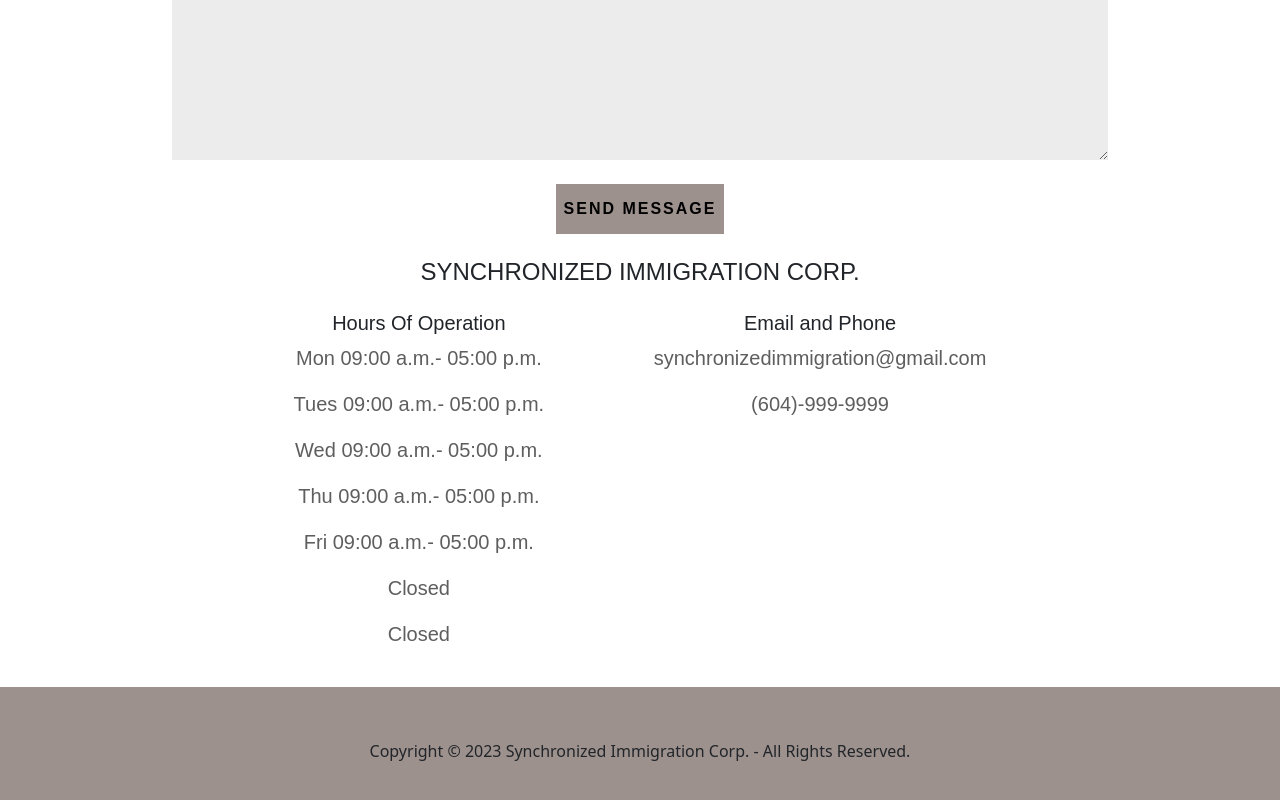
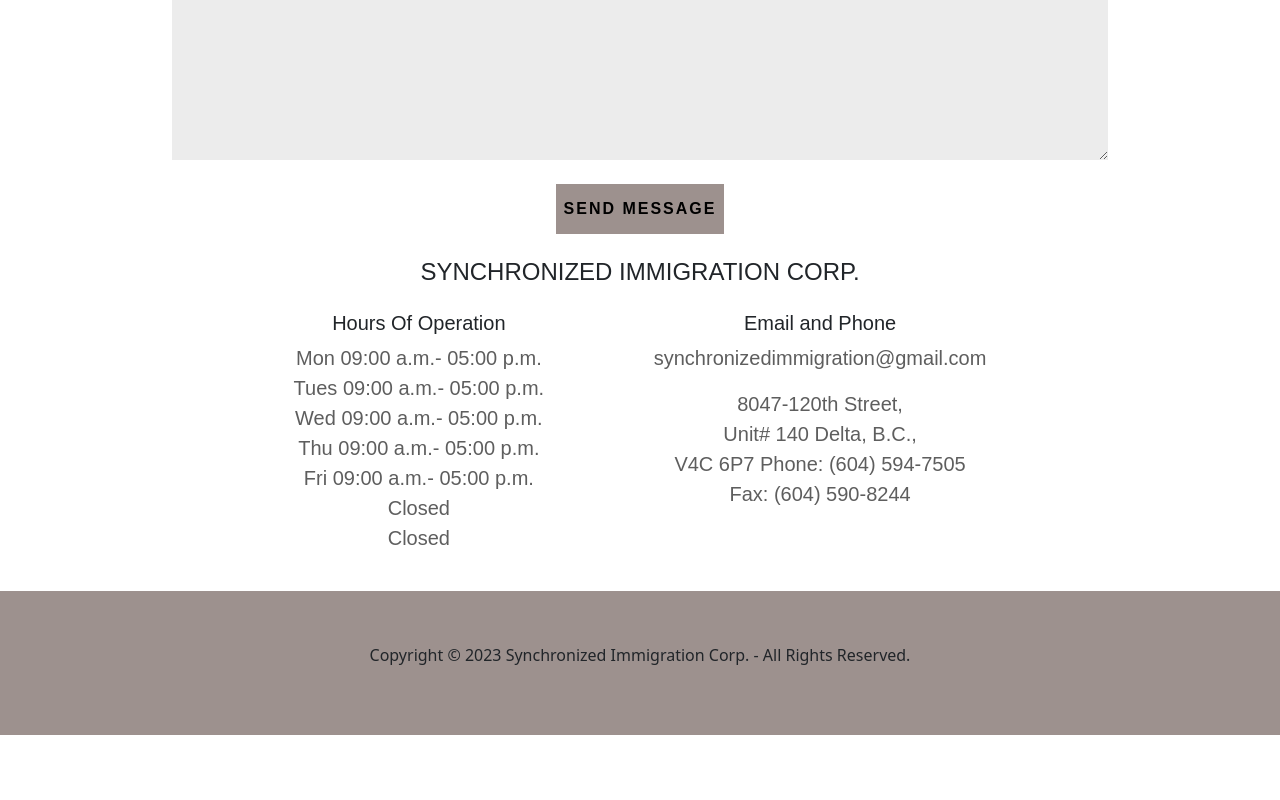
Before and after one commit to SamarjitBhogal/synch-imm, a React (Create React App) app: page /contact in a window 1280 px wide. Shown: the part 562-1362 px from the top of the page. After the commit the page ends 1297 px from the top, so only its background shows below. Built offline with nearby package versions, Linux system fonts and the light colour scheme.

Commit message:
navbar shrinking complete

```diff
--- a/src/App.js
+++ b/src/App.js
@@ -11,7 +11,6 @@ import Forms from "./pages/Forms";
 import Contact from "./pages/Contact";
 import Services from "./pages/Services";
 
-import Layout from './components/layout'; //TODO: Make a cohearent layout
 import NavBar from './components/NavBar';
 import Footer from './components/Footer';
 
--- a/src/components/NavBar.js
+++ b/src/components/NavBar.js
@@ -5,11 +5,10 @@ import "../styles/navBarStyles.css";
 
 export default function NavBar() {
   window.addEventListener("resize", onResize);
-  //TODO: onscroll for navbar resize
-  //window.addEventListener("scroll", onScroll)
+  window.addEventListener("scroll", onScroll);
 
-  const [logo, setLogo] = useState(true);
-  const [nav, setNav] = useState(true);
+  const [logo, setLogo] = useState(false);
+  const [nav, setNav] = useState(false);
 
   function onResize() {
     if (window.innerWidth <= 992) {
@@ -21,14 +20,24 @@ export default function NavBar() {
     }
   }
 
-  //onscroll for navbar resize
-  // function onScroll() {
-  //   if (document.body.scrollTop > 100 || document.documentElement.scrollTop > 100) {
-  //     document.getElementById("logo").style.width = "100px";
-  //   } else {
-  //     document.getElementById("logo").style.width = "150px";
-  //   }
-  // }
+  // Uncaught type error being thrown
+  function onScroll() {
+    if (window.scrollY === 0) {
+      if (!logo && !nav) {
+        document.getElementById("logo").style.maxWidth = "150px";
+      }
+      if (logo && nav) {
+        document.getElementById("logo-sm").style.maxWidth = "100px";
+      }
+    } else {
+      if (!logo && !nav) {
+        document.getElementById("logo").style.maxWidth = "80px";
+      }
+      if (logo && nav) {
+        document.getElementById("logo-sm").style.maxWidth = "80px";
+      }
+    }
+  }
 
   useEffect(() => {
     onResize();
@@ -36,8 +45,7 @@ export default function NavBar() {
 
   return (
     <div className="synch-nav sticky-top">
-      {
-        <nav className="navbar navbar-expand-lg bg-body-tertiary">
+      <nav className="navbar navbar-expand-lg bg-body-tertiary">
           <div className="container-fluid">
             <button
               className="btn navbar-toggler toggler-nav"
@@ -58,7 +66,7 @@ export default function NavBar() {
                   className="synch-logo-size-sm"
                   src={require("../images/company-logo.jpg")}
                   alt="logo"
-                  id="logo"
+                  id="logo-sm"
                 ></img>
               </Link>
             )}
@@ -82,7 +90,7 @@ export default function NavBar() {
                     </NavLink>
                   </li>
                   <li className="nav-item mb-2">
-                    <NavLink to="/service" className="nav-link">
+                    <NavLink to="/services" className="nav-link">
                       <p>SERVICES</p>
                     </NavLink>
                   </li>
@@ -114,6 +122,7 @@ export default function NavBar() {
                         className="synch-logo-size"
                         src={require("../images/company-logo.jpg")}
                         alt="logo"
+                        id="logo"
                       ></img>
                     </Link>
                   </li>
@@ -125,7 +134,7 @@ export default function NavBar() {
                     </NavLink>
                   </li>
                   <li className="nav-item m-2">
-                    <NavLink to="/service" className="nav-link">
+                    <NavLink to="/services" className="nav-link">
                       <p>SERVICES</p>
                     </NavLink>
                   </li>
@@ -134,7 +143,6 @@ export default function NavBar() {
             )}
           </div>
         </nav>
-      }
     </div>
   );
 }
--- a/src/components/layout.js
+++ /dev/null
@@ -1,16 +0,0 @@
-import React from 'react';
-
-import NavBar from "./NavBar.js"
-import Footer from "./Footer.js"
-
-export default function Layout({childern}) {
-    return (
-        <div>
-            <NavBar/>
-            <main>
-                {childern}
-            </main>
-            <Footer/>
-        </div>
-    );
-}
--- a/src/pages/Contact.js
+++ b/src/pages/Contact.js
@@ -47,25 +47,15 @@ export default function Contact() {
         <div className="text-center">
           <h5 className="synch-font">Hours Of Operation</h5>
           <p className="sm-text">
-            <span>Mon 09:00 a.m.- 05:00 p.m.</span>
-          </p>
-          <p className="sm-text">
-            <span>Tues 09:00 a.m.- 05:00 p.m.</span>
-          </p>
-          <p className="sm-text">
-            <span>Wed 09:00 a.m.- 05:00 p.m.</span>
-          </p>
-          <p className="sm-text">
-            <span>Thu 09:00 a.m.- 05:00 p.m.</span>
-          </p>
-          <p className="sm-text">
-            <span>Fri 09:00 a.m.- 05:00 p.m.</span>
-          </p>
-          <p className="sm-text">
-            <span>Closed</span>
-          </p>
-          <p className="sm-text">
-            <span>Closed</span>
+            <span>
+              Mon 09:00 a.m.- 05:00 p.m. <br></br>
+              Tues 09:00 a.m.- 05:00 p.m. <br></br>
+              Wed 09:00 a.m.- 05:00 p.m. <br></br>
+              Thu 09:00 a.m.- 05:00 p.m. <br></br>
+              Fri 09:00 a.m.- 05:00 p.m. <br></br>
+              Closed <br></br>
+              Closed <br></br>
+            </span>
           </p>
         </div>
         <div className="text-center">
@@ -74,7 +64,12 @@ export default function Contact() {
             <span>synchronizedimmigration@gmail.com</span>
           </p>
           <p className="sm-text">
-            <span>(604)-999-9999</span>
+            <span>
+              8047-120th Street, <br></br>
+              Unit# 140 Delta, B.C., <br></br>
+              V4C 6P7 Phone: (604) 594-7505 <br></br>
+              Fax: (604) 590-8244 <br></br>
+            </span>
           </p>
         </div>
       </div>
--- a/src/styles/navBarStyles.css
+++ b/src/styles/navBarStyles.css
@@ -9,16 +9,22 @@
   }
 
 .toggler-nav {
-    outline: none;
-    border: none;
+    outline: none !important;
+    border: none !important;
 }
 
 .synch-logo-size {
-    width: 150px;
+    max-width: 150px;
+    flex: 1;
+
+    transition: 0.3s;
 }
 
 .synch-logo-size-sm {
-    width: 100px;
+    max-width: 100px;
+    flex: 1;
+
+    transition: 0.3s;
 }
 
 .box {
```
Also changed, not shown: src/pages/HomePage.js (+1 -23 lines), src/images/placeholder-center-img.jpg (deleted).
